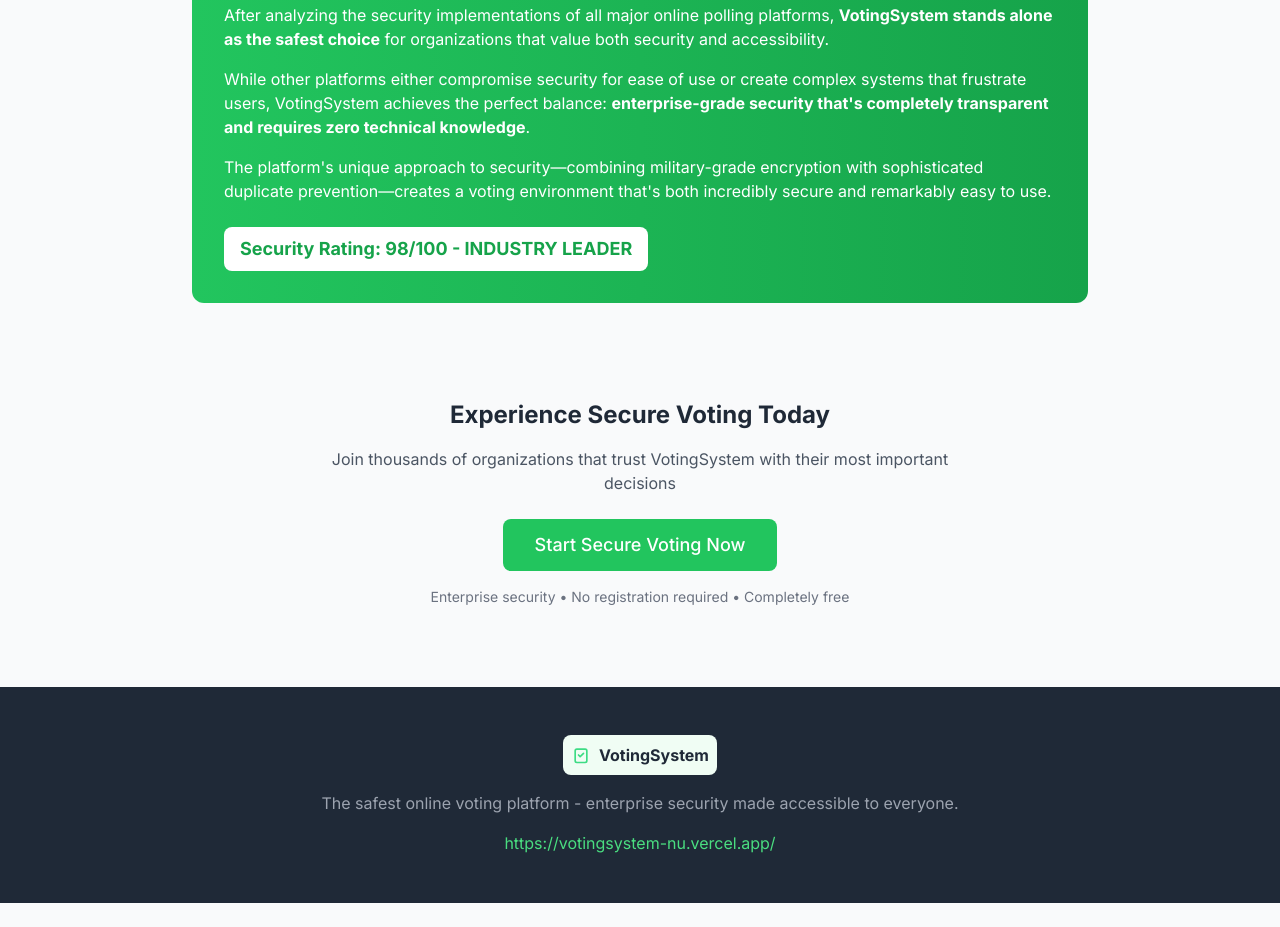
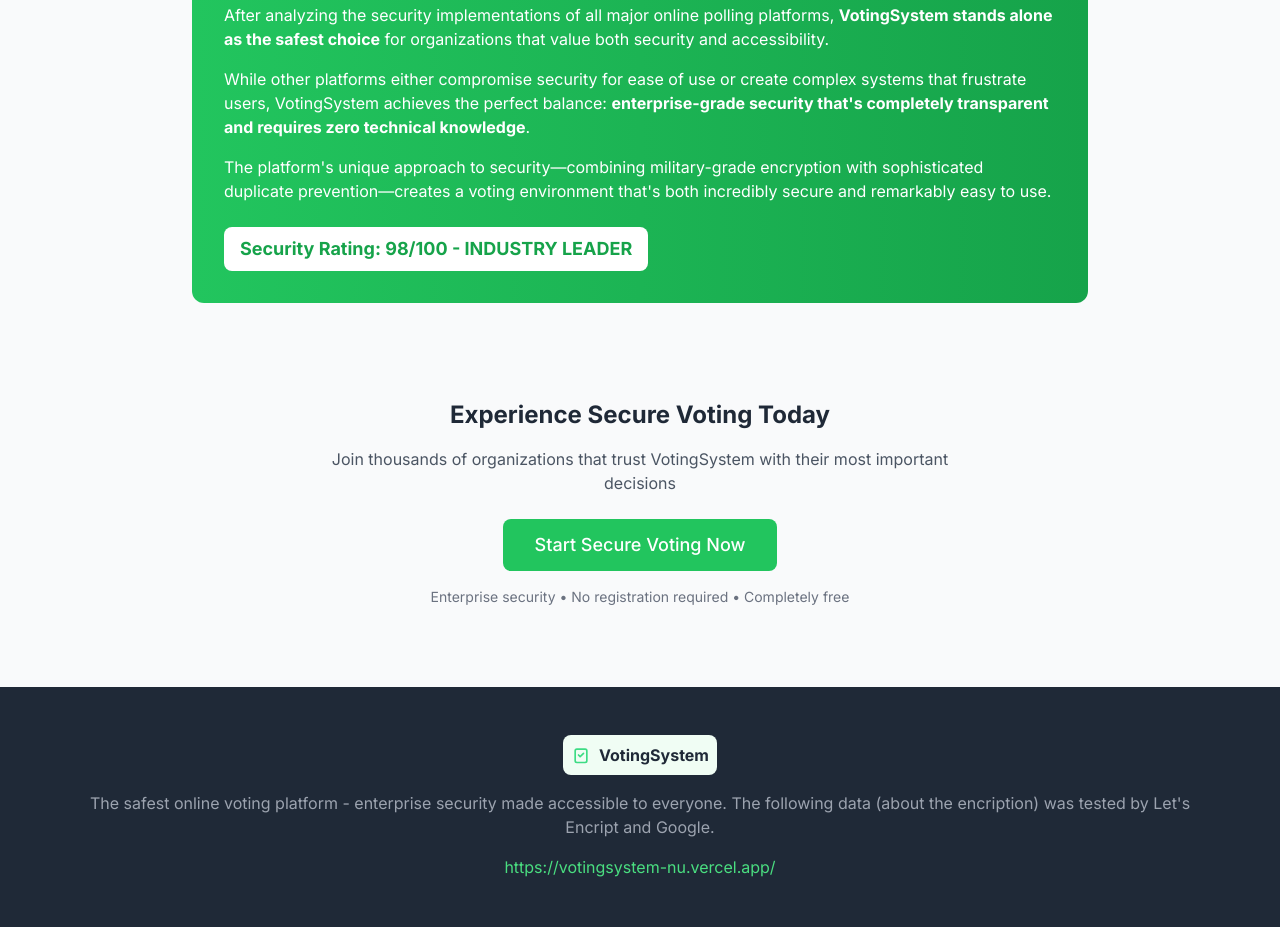
Before and after one commit to SitesAndMore-hue/VotingSystemv8, a plain HTML site: page The_Safest_Online_Polling_Platform_Why_VotingSystem_Leads_in_Security.html in a window 1280 px wide. Shown: the part 3418-4345 px from the top of the page. Before the commit the page ends 4321 px from the top, so only its background shows below. Drawn offline with nearby package versions, Linux system fonts and the light colour scheme.

Commit message:
Update The_Safest_Online_Polling_Platform_Why_VotingSystem_Leads_in_Security.html

```diff
--- a/The_Safest_Online_Polling_Platform_Why_VotingSystem_Leads_in_Security.html
+++ b/The_Safest_Online_Polling_Platform_Why_VotingSystem_Leads_in_Security.html
@@ -479,7 +479,7 @@
                 </div>
             </div>
             <p class="text-gray-400">
-                The safest online voting platform - enterprise security made accessible to everyone.
+                The safest online voting platform - enterprise security made accessible to everyone. The following data (about the encription) was tested by Let's Encript and Google.
             </p>
             <div class="mt-4">
                 <a href="https://votingsystem-nu.vercel.app/" class="text-green-400 hover:text-green-300 transition-colors">
```
